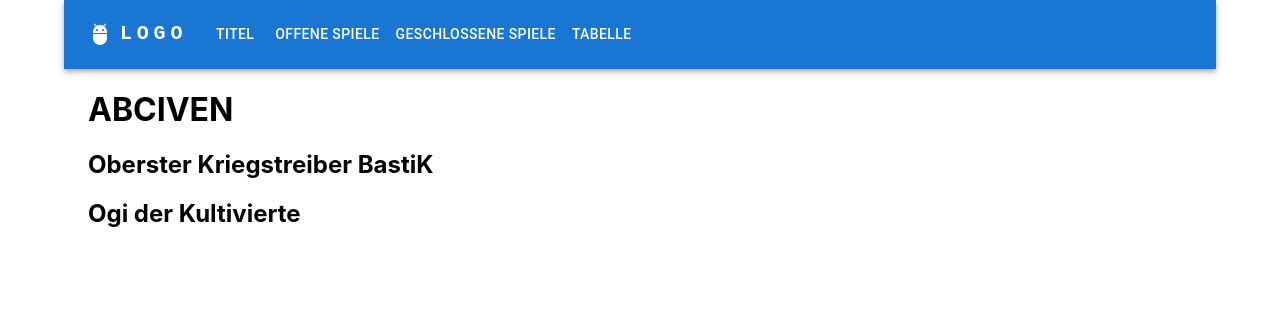
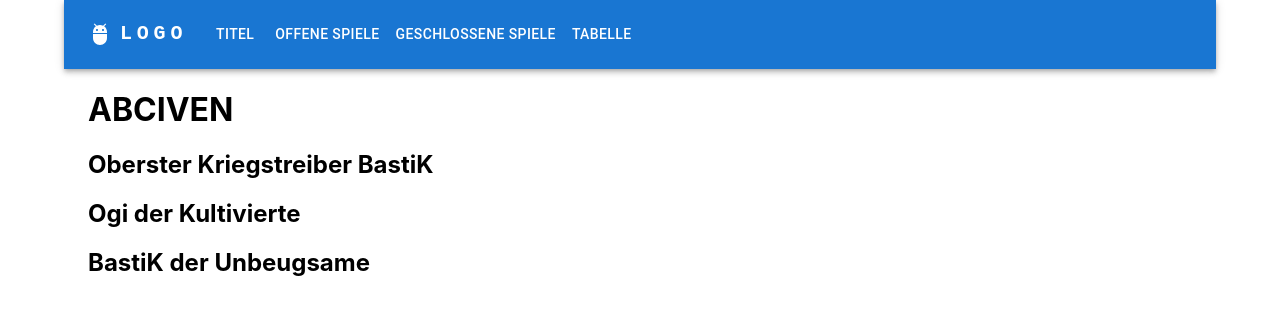
Before and after one commit to BastiK81/abciven, a React (Create React App) app: page / in a window 1280 px wide. Both pictures are taken after a click on the button "TITEL". Shown: the top 314 px of the page. Built offline with nearby package versions, Linux system fonts and the light colour scheme; the HTML template or start-up script is replaced by a standard one.

Commit message:
First Comit

```diff
--- a/src/components/Titles.tsx
+++ b/src/components/Titles.tsx
@@ -6,6 +6,9 @@ import { Title } from "./mainTypes";
 const Titles = () => {
 
   function createTitle(title: Title) {
+    if ( title.playerId === 0 ) {
+      return '';
+    }
     if ( title.titleIsPrefix ) {
       return `${ title.name } ${ getPlayerById(title.playerId).name }`;
     }
--- a/src/data/TitleList.ts
+++ b/src/data/TitleList.ts
@@ -11,4 +11,14 @@ export const TitleList: Title[] = [
     name: 'der Kultivierte',
     playerId: 2,
     titleIsPrefix: false,
-  } ]
+  },
+  {
+    name: 'der Unbeugsame',
+    playerId: 1,
+    titleIsPrefix: false,
+  },
+  {
+    name: 'der Göttliche',
+    playerId: 0,
+    titleIsPrefix: false,
+  }]
```
